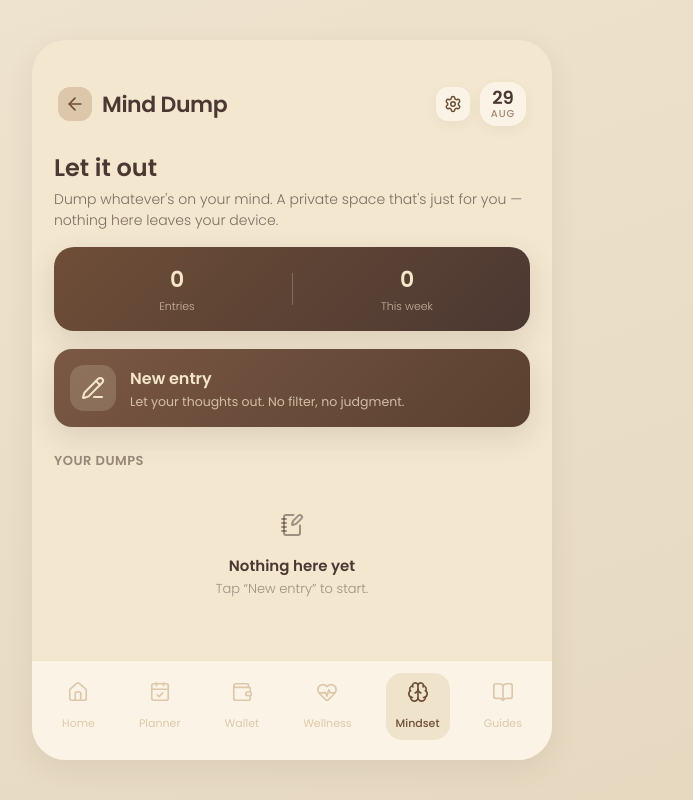
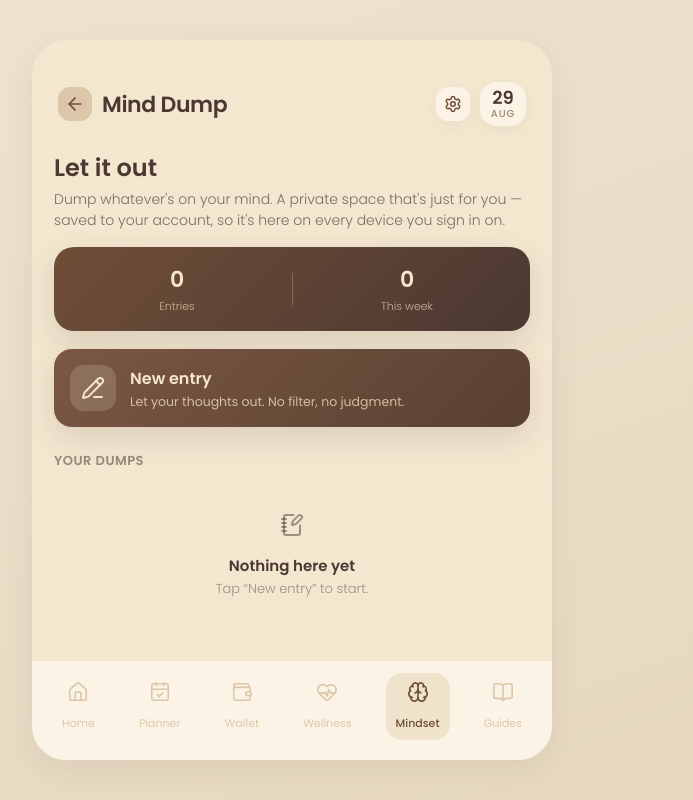
Before and after one commit to rachitavivek55-wq/elevateedu, a website: page minddump.html in a window 1280 px wide. Shown: the whole page, without its empty margins (348-1041 px from the left). Drawn offline with nearby package versions, Linux system fonts and the light colour scheme; no server answers.

Commit message:
Say Mind Dump is saved to the account, not just the device

```diff
--- a/minddump.html
+++ b/minddump.html
@@ -34,7 +34,7 @@
           <h2 class="md-intro-title">Let it out</h2>
           <p class="md-intro-sub">
             Dump whatever's on your mind. A private space that's just for you —
-            nothing here leaves your device.
+            saved to your account, so it's here on every device you sign in on.
           </p>
         </section>
 
```
